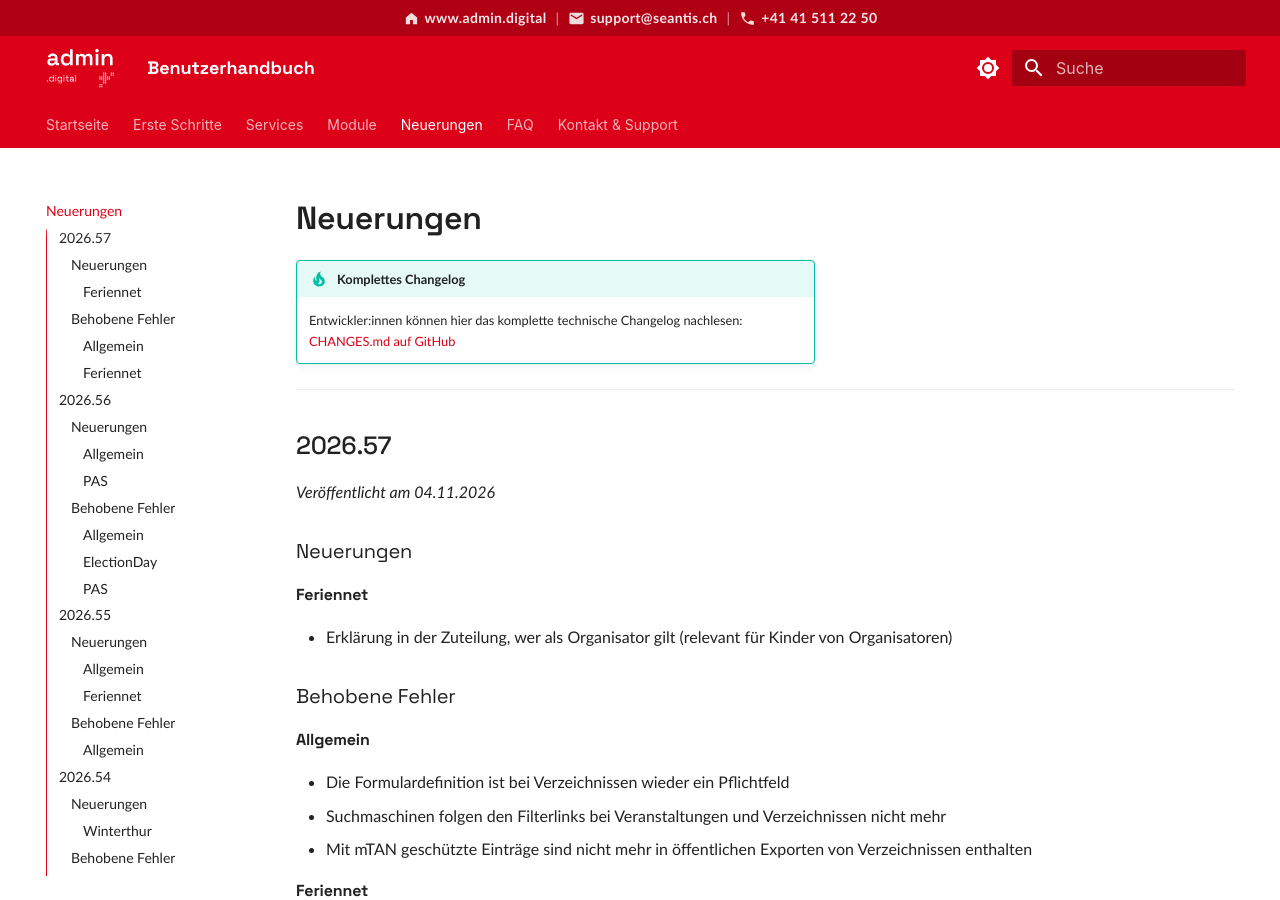
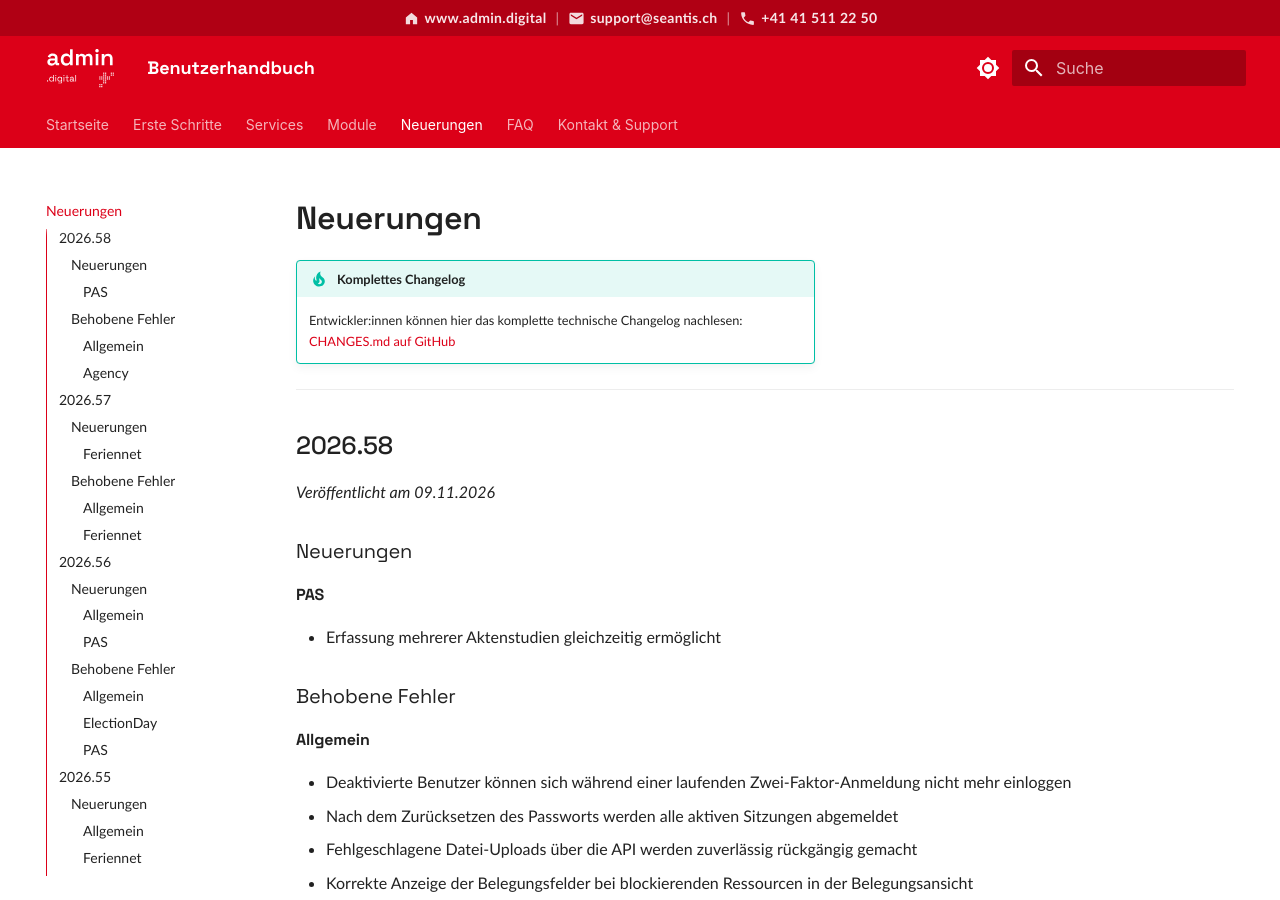
Before and after one commit to seantis/docs-admin-digital, an MkDocs documentation site: the page built from content/neuerungen/index.md, in a window 1280 px wide and 900 px high. Built offline with MkDocs 1.6.1 and Material for MkDocs 9.7.7, drawn with Linux system fonts in a browser that asks for light colours; some of the changed text lies outside the part shown.

Commit message:
Add release notes

```diff
--- a/content/neuerungen/index.md
+++ b/content/neuerungen/index.md
@@ -7,6 +7,25 @@ description: Aktuelle Änderungen und neue Funktionen von admin.digital
 
 !!! tip "Komplettes Changelog"
     Entwickler:innen können hier das komplette technische Changelog nachlesen: [CHANGES.md auf GitHub](https://github.com/OneGov/onegov-cloud/blob/master/CHANGES.md)
+
+---
+
+## 2026.58
+*Veröffentlicht am 09.11.2026*
+
+### Neuerungen
+#### PAS
+- Erfassung mehrerer Aktenstudien gleichzeitig ermöglicht
+
+### Behobene Fehler
+#### Allgemein
+- Deaktivierte Benutzer können sich während einer laufenden Zwei-Faktor-Anmeldung nicht mehr einloggen
+- Nach dem Zurücksetzen des Passworts werden alle aktiven Sitzungen abgemeldet
+- Fehlgeschlagene Datei-Uploads über die API werden zuverlässig rückgängig gemacht
+- Korrekte Anzeige der Belegungsfelder bei blockierenden Ressourcen in der Belegungsansicht
+
+#### Agency
+- Personen-Export wird nicht mehr öffentlich zwischengespeichert
 
 ---
 
```
